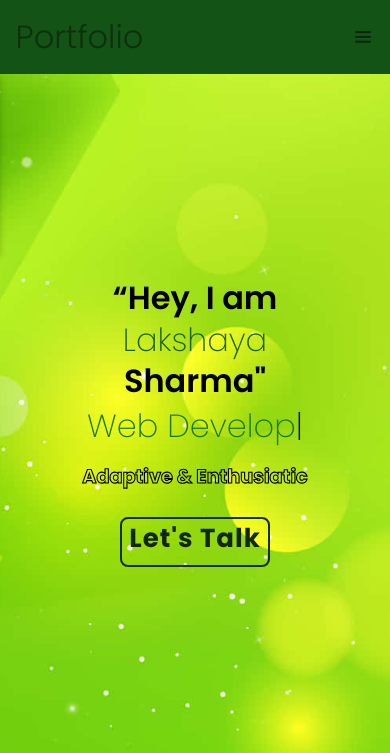
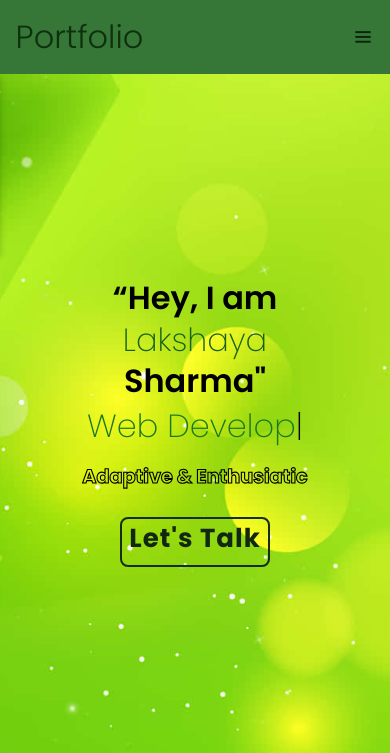
Before and after one commit to Coderofcoders70/lakshaya77.github.io, a plain HTML site: page index.html in a window 390 px wide. Shown: the top 753 px of the page. Drawn offline with nearby package versions, Linux system fonts and the light colour scheme.

Commit message:
Update style.css

```diff
--- a/style.css
+++ b/style.css
@@ -477,7 +477,7 @@ section{
 }
 @media (max-width: 706px){
 .header{
- background-color: rgb(20, 83, 22);
+ background-color: rgb(54, 119, 56);
 }
 #menu-icon{
  display: block;
```
